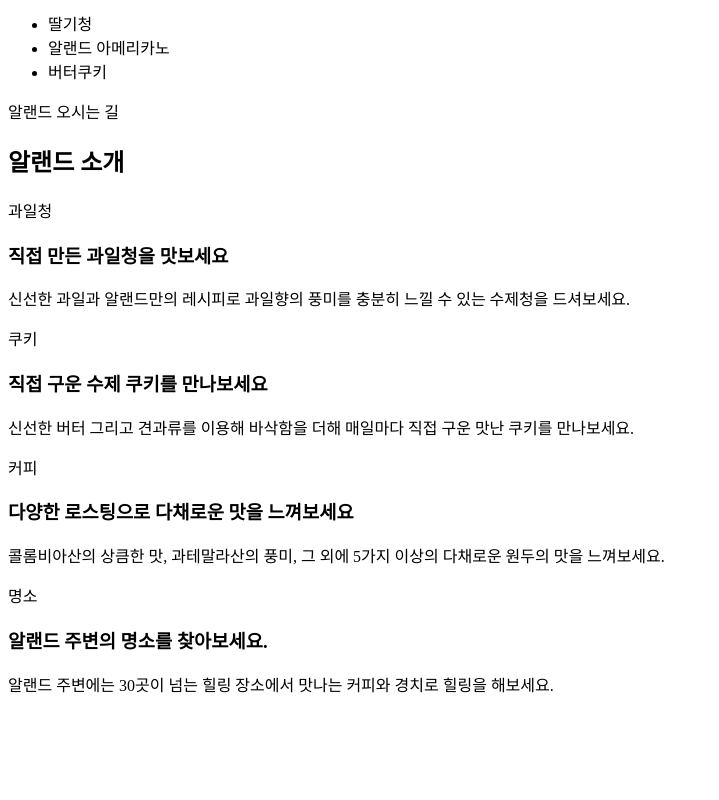
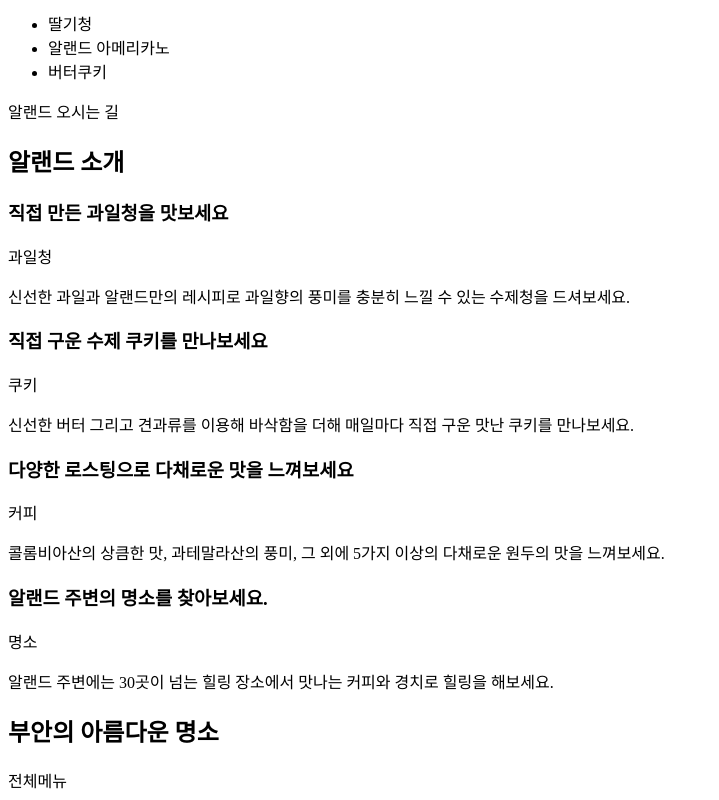
Before and after one commit to 0603minji/workspace_css, a plain HTML site: page index.html in a window 1280 px wide. Shown: the part 320-1120 px from the top of the page, without its empty margins (0-719 px from the left). Before the commit the page ends 1032 px from the top, so only its background shows below. Drawn offline with Linux system fonts and the light colour scheme.

Commit message:
mod index.html lecture_content.yaml

```diff
--- a/index.html
+++ b/index.html
@@ -10,60 +10,68 @@
 <body>
     <!-- ================================================================================= -->
 
-    <div>
+    <header>
         <h1>알랜드</h1> <!-- 하나의 섹션이 아닌 전체내용에 대한 제목이므로 h1 -->
         <h2>헤더</h2> <!-- h1 아래에 섹션의 제목이 없으므로 헤더를 섹션제목으로 만들기 -->
         <div>메뉴버튼</div> <!-- 이미지 대신 텍스트로 -->
-    </div>
+    </header>
 
     <!-- ================================================================================= -->
 
-    <div>
-        <h2>부안에 오면 꼭! 들리는 카페</h2>
+    <nav>
+        <h1>부안에 오면 꼭! 들리는 카페</h2>
             <div>전체메뉴</div>
             <!-- ================================================================================= -->
-        <h3>인기메뉴</h3>
+            <nav>
+                <h1>인기메뉴</h1>
                 <ul>
                     <li>딸기청</li>
                     <li>알랜드 아메리카노</li>
                     <li>버터쿠키</li>
                 </ul>
+            </nav>
             <!-- ================================================================================= -->
             <div>알랜드 오시는 길</div>
-    </div>
+        </nav>
 
     <!-- ================================================================================= -->
 
-    <div>
-        <h2>알랜드 소개</h2>
+    <article>
+        <h1>알랜드 소개</h1>
         <!-- ================================================================================= -->
-        <div>
+        <article>
+            <h1>직접 만든 과일청을 맛보세요</h1>
             <div>과일청</div>
-            <h3>직접 만든 과일청을 맛보세요</h3>
             <p>신선한 과일과 알랜드만의 레시피로 과일향의 풍미를 충분히 느낄 수 있는 수제청을 드셔보세요.</p>
-        </div>
+        </article>
         <!-- ================================================================================= -->
-        <div>
+        <article>
+            <h1>직접 구운 수제 쿠키를 만나보세요</h1>
             <div>쿠키</div>
-            <h3>직접 구운 수제 쿠키를 만나보세요</h3>
             <p>신선한 버터 그리고 견과류를 이용해 바삭함을 더해 매일마다 직접 구운 맛난 쿠키를 만나보세요.</p>
-        </div>
+        </article>
         <!-- ================================================================================= -->
-        <div>
+        <article>
+            <h1>다양한 로스팅으로 다채로운 맛을 느껴보세요</h1>
             <div>커피</div>
-            <h3>다양한 로스팅으로 다채로운 맛을 느껴보세요</h3>
             <p>콜롬비아산의 상큼한 맛, 과테말라산의 풍미, 그 외에 5가지 이상의 다채로운 원두의 맛을 느껴보세요.</p>
-        </div>
+        </article>
         <!-- ================================================================================= -->
-        <div>
+        <article>
+            <h1>알랜드 주변의 명소를 찾아보세요.</h1>
             <div>명소</div>
-            <h3>알랜드 주변의 명소를 찾아보세요.</h3>
             <p>알랜드 주변에는 30곳이 넘는 힐링 장소에서 맛나는 커피와 경치로 힐링을 해보세요.</p>
-        </div>
+        </article>
         <!-- ================================================================================= -->
-    </div>
+    </article>
 
     <!-- ================================================================================= -->
+    <section>
+        <header>
+            <h1>부안의 아름다운 명소</h1>
+            <div>전체메뉴</div>
+        </header>
+    </section>
+
 </body>
-
 </html>
```
Also changed, not shown: 1 other file. Lines whose indentation alone changed are shown as unchanged.
